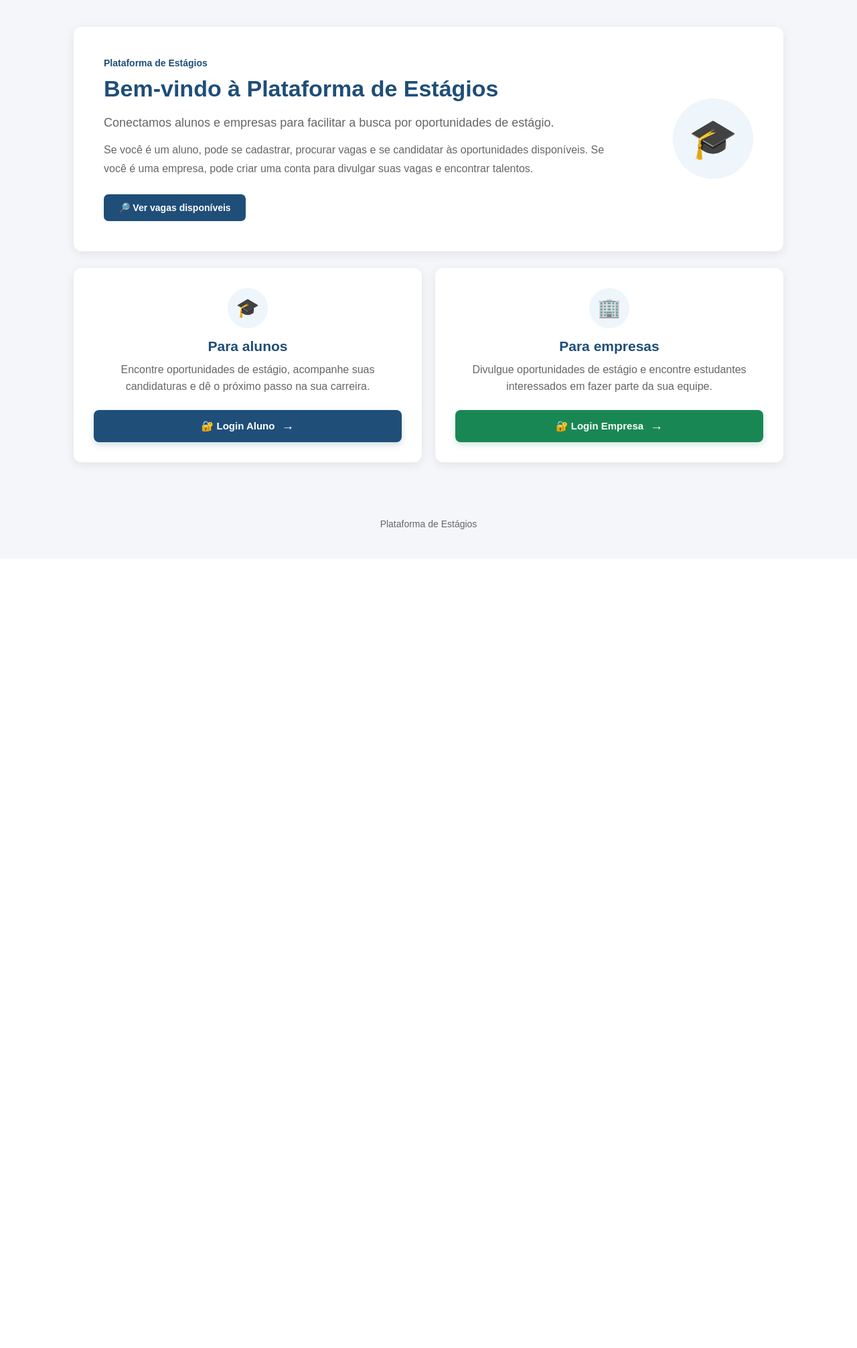
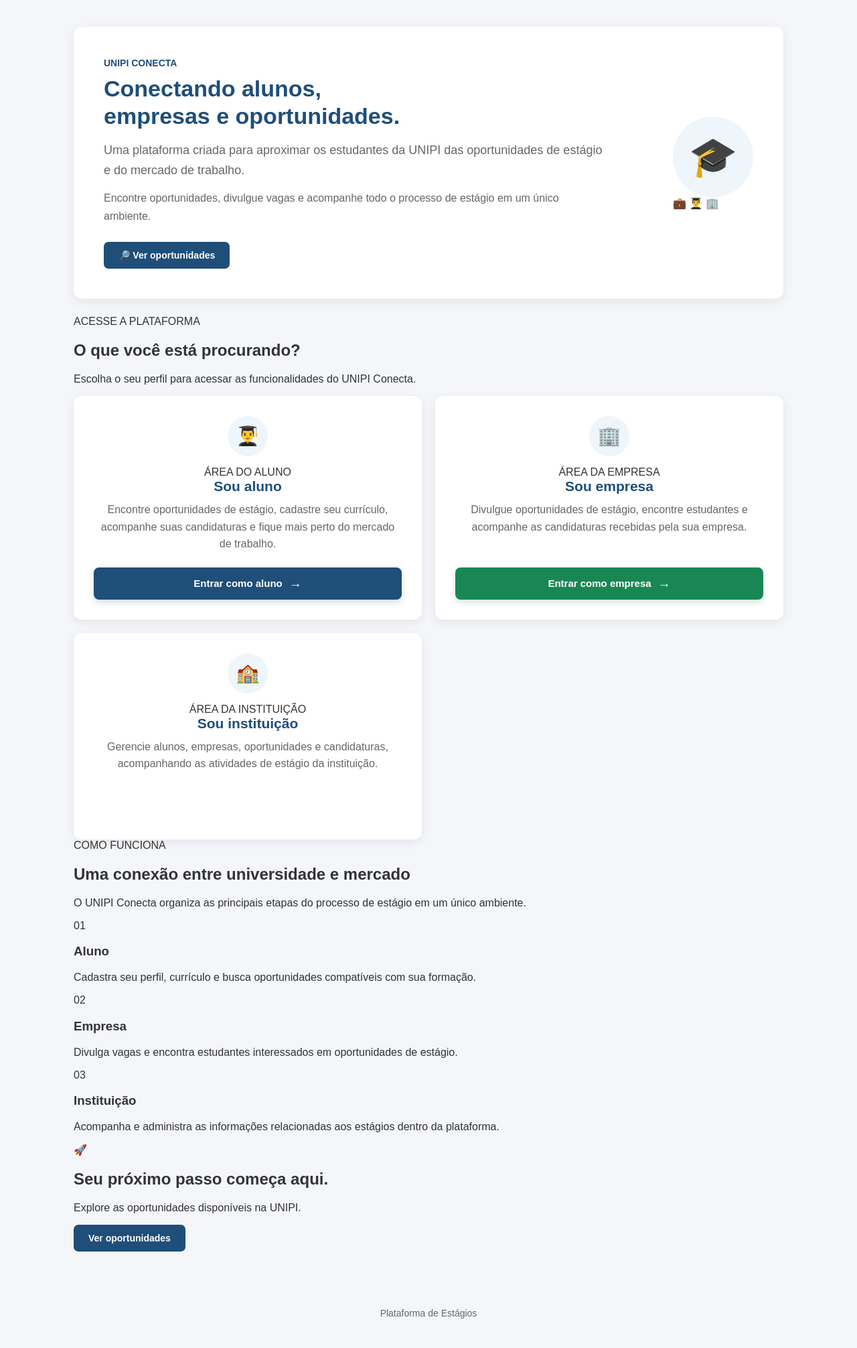
Before and after one commit to Benildomelo/plataforma_estagios, a Django app: page / in a window 1280 px wide. Shown: the part 72-2084 px from the top of the page at 67% size. Before the commit the page ends 862 px from the top, so only its background shows below. Run offline with Django 5.2, Linux system fonts and the light colour scheme.

Commit message:
Define identidade visual da plataforma UNIPI Conecta

```diff
--- a/vagas/templates/vagas/publicas/inicio.html
+++ b/vagas/templates/vagas/publicas/inicio.html
@@ -1,7 +1,7 @@
 {% extends 'vagas/base.html' %}
 
 {% block title %}
-    Início - Plataforma de Estágios
+    UNIPI Conecta - Oportunidades e Estágios
 {% endblock %}
 
 {% block content %}
@@ -9,7 +9,7 @@
 <div class="inicio">
 
     <!-- =========================================
-         SEÇÃO PRINCIPAL
+         HERO
     ========================================== -->
 
     <section class="inicio-hero">
@@ -17,22 +17,22 @@
         <div class="inicio-hero-conteudo">
 
             <span class="inicio-label">
-                Plataforma de Estágios
+                UNIPI CONECTA
             </span>
 
             <h1>
-                Bem-vindo à Plataforma de Estágios
+                Conectando alunos,<br>
+                empresas e oportunidades.
             </h1>
 
             <p class="inicio-destaque">
-                Conectamos alunos e empresas para facilitar a busca
-                por oportunidades de estágio.
+                Uma plataforma criada para aproximar os estudantes da UNIPI
+                das oportunidades de estágio e do mercado de trabalho.
             </p>
 
             <p>
-                Se você é um aluno, pode se cadastrar, procurar vagas e se
-                candidatar às oportunidades disponíveis. Se você é uma empresa,
-                pode criar uma conta para divulgar suas vagas e encontrar talentos.
+                Encontre oportunidades, divulgue vagas e acompanhe todo o
+                processo de estágio em um único ambiente.
             </p>
 
             <div class="inicio-acoes">
@@ -41,53 +41,96 @@
                     class="botao-principal"
                     href="/vagas/"
                 >
-                    🔎 Ver vagas disponíveis
+                    🔎 Ver oportunidades
                 </a>
 
             </div>
 
         </div>
 
+        <div class="inicio-hero-visual">
+
             <div class="inicio-hero-icone">
                 🎓
+            </div>
+
+            <span class="inicio-hero-ponto inicio-hero-ponto-1">
+                💼
+            </span>
+
+            <span class="inicio-hero-ponto inicio-hero-ponto-2">
+                👨‍🎓
+            </span>
+
+            <span class="inicio-hero-ponto inicio-hero-ponto-3">
+                🏢
+            </span>
+
         </div>
 
     </section>
 
 
     <!-- =========================================
-         CARDS DE ACESSO
+         ACESSOS
     ========================================== -->
 
-    <section class="inicio-cards">
+    <section class="inicio-acessos">
+
+        <div class="inicio-secao-cabecalho">
+
+            <span>
+                ACESSE A PLATAFORMA
+            </span>
+
+            <h2>
+                O que você está procurando?
+            </h2>
+
+            <p>
+                Escolha o seu perfil para acessar as funcionalidades
+                do UNIPI Conecta.
+            </p>
+
+        </div>
+
+
+        <div class="inicio-cards">
 
 
             <!-- =====================================
-             CARD DO ALUNO
+                 ALUNO
             ====================================== -->
 
             <div class="inicio-card inicio-card-aluno">
 
+                <div class="inicio-card-topo">
+
                     <div class="inicio-card-icone">
-                🎓
+                        👨‍🎓
+                    </div>
+
+                    <span class="inicio-card-tipo">
+                        ÁREA DO ALUNO
+                    </span>
+
                 </div>
 
                 <h2>
-                Para alunos
+                    Sou aluno
                 </h2>
 
                 <p>
-                Encontre oportunidades de estágio, acompanhe suas candidaturas
-                e dê o próximo passo na sua carreira.
+                    Encontre oportunidades de estágio, cadastre seu currículo,
+                    acompanhe suas candidaturas e fique mais perto do mercado
+                    de trabalho.
                 </p>
-
-            <!-- BOTÃO DE LOGIN DO ALUNO -->
 
                 <a
                     class="botao-login botao-login-aluno"
                     href="/entrar-aluno/"
                 >
-                🔐 Login Aluno
+                    Entrar como aluno
                     <span>→</span>
                 </a>
 
@@ -95,37 +138,210 @@
 
 
             <!-- =====================================
-             CARD DA EMPRESA
+                 EMPRESA
             ====================================== -->
 
             <div class="inicio-card inicio-card-empresa">
+
+                <div class="inicio-card-topo">
 
                     <div class="inicio-card-icone">
                         🏢
                     </div>
 
+                    <span class="inicio-card-tipo">
+                        ÁREA DA EMPRESA
+                    </span>
+
+                </div>
+
                 <h2>
-                Para empresas
+                    Sou empresa
                 </h2>
 
                 <p>
-                Divulgue oportunidades de estágio e encontre estudantes
-                interessados em fazer parte da sua equipe.
+                    Divulgue oportunidades de estágio, encontre estudantes
+                    e acompanhe as candidaturas recebidas pela sua empresa.
                 </p>
-
-            <!-- BOTÃO DE LOGIN DA EMPRESA -->
 
                 <a
                     class="botao-login botao-login-empresa"
                     href="/entrar-empresa/"
                 >
-                🔐 Login Empresa
+                    Entrar como empresa
                     <span>→</span>
                 </a>
 
             </div>
 
 
+            <!-- =====================================
+                 INSTITUIÇÃO
+            ====================================== -->
+
+            <div class="inicio-card inicio-card-instituicao">
+
+                <div class="inicio-card-topo">
+
+                    <div class="inicio-card-icone">
+                        🏫
+                    </div>
+
+                    <span class="inicio-card-tipo">
+                        ÁREA DA INSTITUIÇÃO
+                    </span>
+
+                </div>
+
+                <h2>
+                    Sou instituição
+                </h2>
+
+                <p>
+                    Gerencie alunos, empresas, oportunidades e candidaturas,
+                    acompanhando as atividades de estágio da instituição.
+                </p>
+
+                <a
+                    class="botao-login botao-login-instituicao"
+                    href="/entrar-instituicao/"
+                >
+                    Área institucional
+                    <span>→</span>
+                </a>
+
+            </div>
+
+
+        </div>
+
+    </section>
+
+
+    <!-- =========================================
+         COMO FUNCIONA
+    ========================================== -->
+
+    <section class="inicio-como-funciona">
+
+        <div class="inicio-secao-cabecalho">
+
+            <span>
+                COMO FUNCIONA
+            </span>
+
+            <h2>
+                Uma conexão entre universidade e mercado
+            </h2>
+
+            <p>
+                O UNIPI Conecta organiza as principais etapas do processo
+                de estágio em um único ambiente.
+            </p>
+
+        </div>
+
+
+        <div class="inicio-etapas">
+
+            <div class="inicio-etapa">
+
+                <div class="inicio-etapa-numero">
+                    01
+                </div>
+
+                <div>
+                    <h3>
+                        Aluno
+                    </h3>
+
+                    <p>
+                        Cadastra seu perfil, currículo e busca oportunidades
+                        compatíveis com sua formação.
+                    </p>
+                </div>
+
+            </div>
+
+
+            <div class="inicio-etapa">
+
+                <div class="inicio-etapa-numero">
+                    02
+                </div>
+
+                <div>
+                    <h3>
+                        Empresa
+                    </h3>
+
+                    <p>
+                        Divulga vagas e encontra estudantes interessados
+                        em oportunidades de estágio.
+                    </p>
+                </div>
+
+            </div>
+
+
+            <div class="inicio-etapa">
+
+                <div class="inicio-etapa-numero">
+                    03
+                </div>
+
+                <div>
+                    <h3>
+                        Instituição
+                    </h3>
+
+                    <p>
+                        Acompanha e administra as informações relacionadas
+                        aos estágios dentro da plataforma.
+                    </p>
+
+                </div>
+
+            </div>
+
+        </div>
+
+    </section>
+
+
+    <!-- =========================================
+         CHAMADA FINAL
+    ========================================== -->
+
+    <section class="inicio-banner">
+
+        <div>
+
+            <span class="inicio-banner-icone">
+                🚀
+            </span>
+
+            <div>
+
+                <h2>
+                    Seu próximo passo começa aqui.
+                </h2>
+
+                <p>
+                    Explore as oportunidades disponíveis na UNIPI.
+                </p>
+
+            </div>
+
+        </div>
+
+        <a
+            href="/vagas/"
+            class="botao-principal"
+        >
+            Ver oportunidades
+        </a>
+
     </section>
 
 </div>
```
Lines whose indentation alone changed are shown as unchanged.
